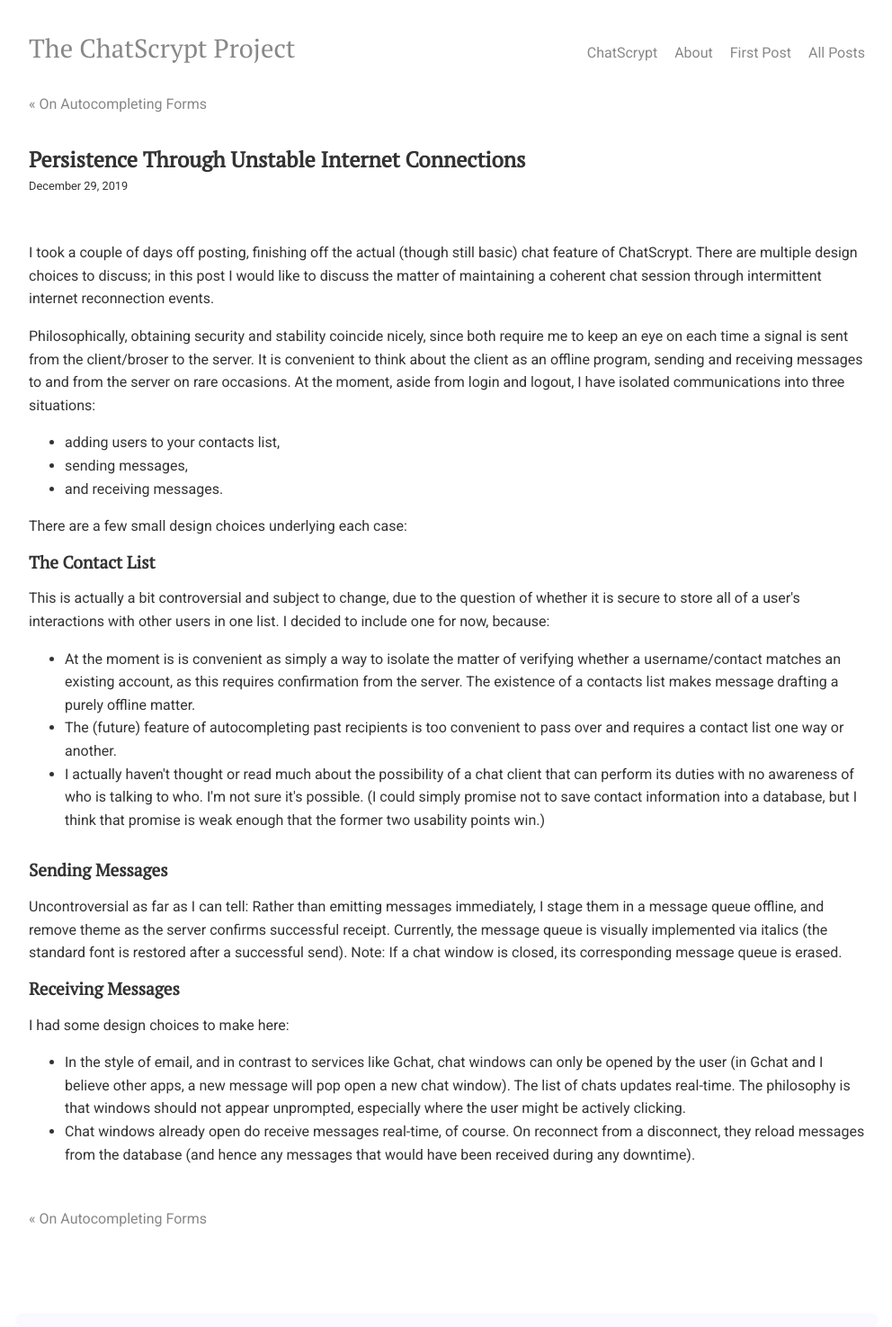
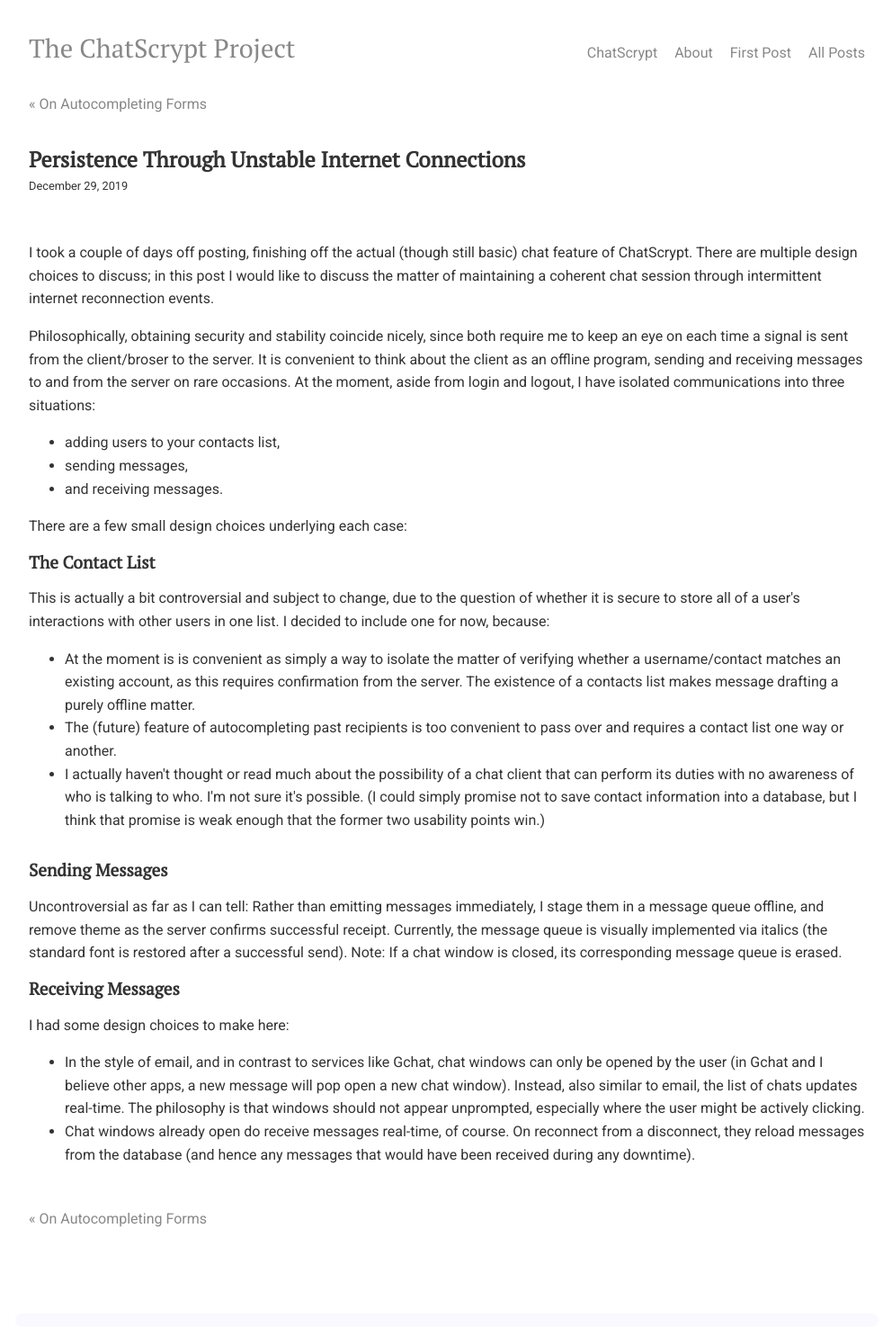
Before and after one commit to chatscrypt/chatscrypt.github.io, a Jekyll site: the page built from _posts/2019-12-29-persistence-through-unstable-internet-connections.html, in a window 1280 px wide. Shown: the whole page at 90% size, without its empty margins (143-1135 px from the left). Built offline with Jekyll 4.4.1, drawn with Linux system fonts in a browser that asks for light colours; comment, search, counter and statistics services are not loaded.

Commit message:
Update 2019-12-29-persistence-through-unstable-internet-connections.html

```diff
--- a/_posts/2019-12-29-persistence-through-unstable-internet-connections.html
+++ b/_posts/2019-12-29-persistence-through-unstable-internet-connections.html
@@ -41,7 +41,7 @@ Note: If a chat window is closed, its corresponding message queue is erased.
 I had some design choices to make here:
 
 <ul>
-<li> In the style of email, and in contrast to services like Gchat, chat windows can only be opened by the user (in Gchat and I believe other apps, a new message will pop open a new chat window). The list of chats updates real-time. The philosophy is that windows should not appear unprompted, especially where the user might be actively clicking.
+<li> In the style of email, and in contrast to services like Gchat, chat windows can only be opened by the user (in Gchat and I believe other apps, a new message will pop open a new chat window). Instead, also similar to email, the list of chats updates real-time. The philosophy is that windows should not appear unprompted, especially where the user might be actively clicking.
 
 <li>Chat windows already open do receive messages real-time, of course. On reconnect from a disconnect, they reload messages from the database (and hence any messages that would have been received during any downtime).
 </ul>
```
